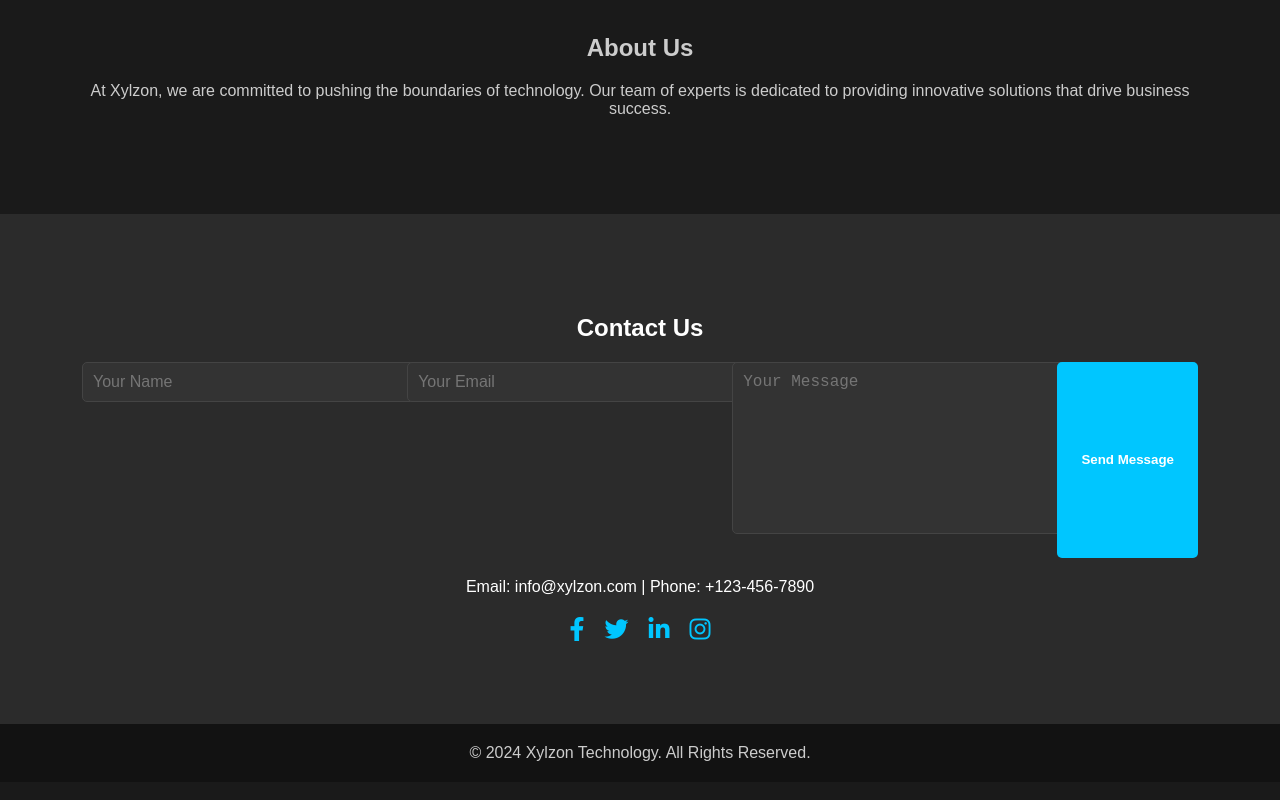
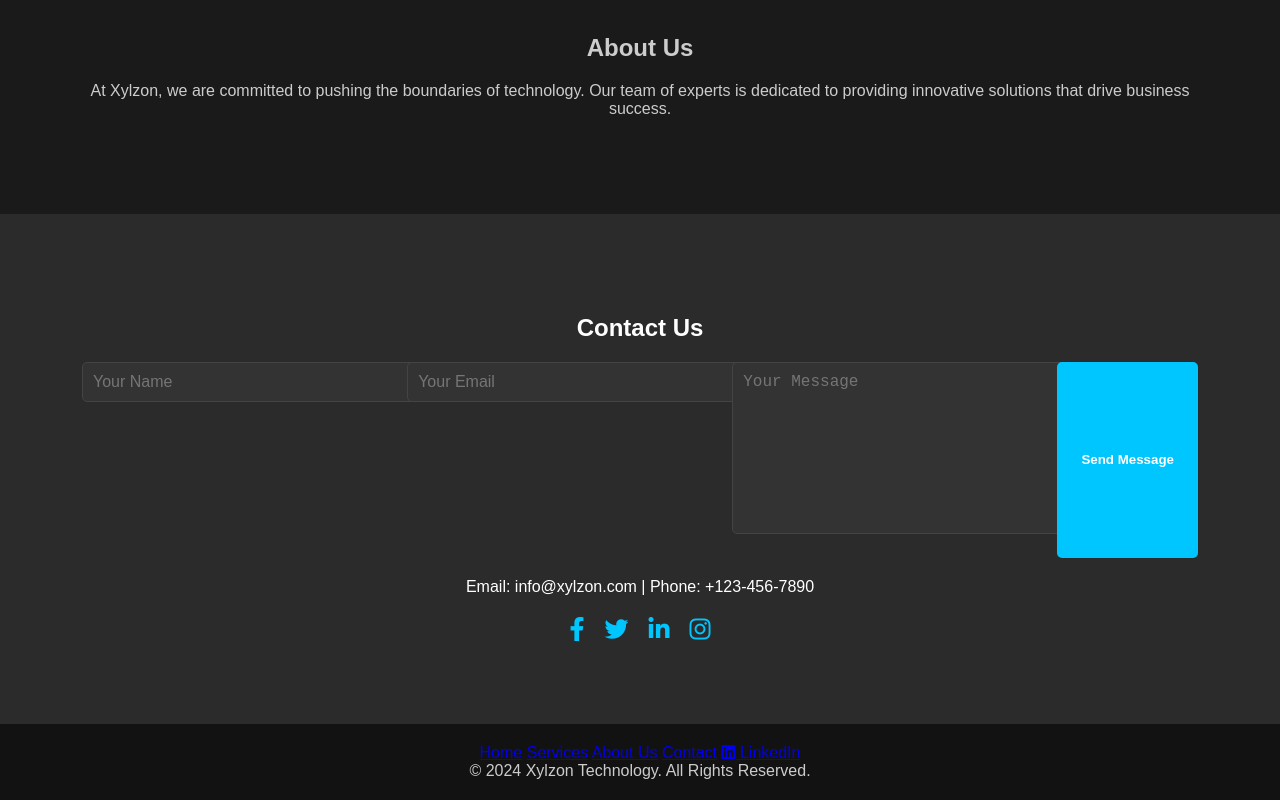
Before and after one commit to ajwadpk/xylzon, a plain HTML site: page index.html in a window 1280 px wide. Shown: the part 1415-2215 px from the top of the page. Drawn offline with Linux system fonts and the light colour scheme.

Commit message:
Update index.html

```diff
--- a/index.html
+++ b/index.html
@@ -95,6 +95,13 @@
 
     <footer>
         <div class="container">
+            <div class="footer-links">
+                <a href="#home">Home</a>
+                <a href="#services">Services</a>
+                <a href="#about">About Us</a>
+                <a href="#contact">Contact</a>
+                <a href="https://www.linkedin.com/company/xylzon" target="_blank"><i class="fab fa-linkedin"></i> LinkedIn</a>
+            </div>
             <p>&copy; 2024 Xylzon Technology. All Rights Reserved.</p>
         </div>
     </footer>
```
